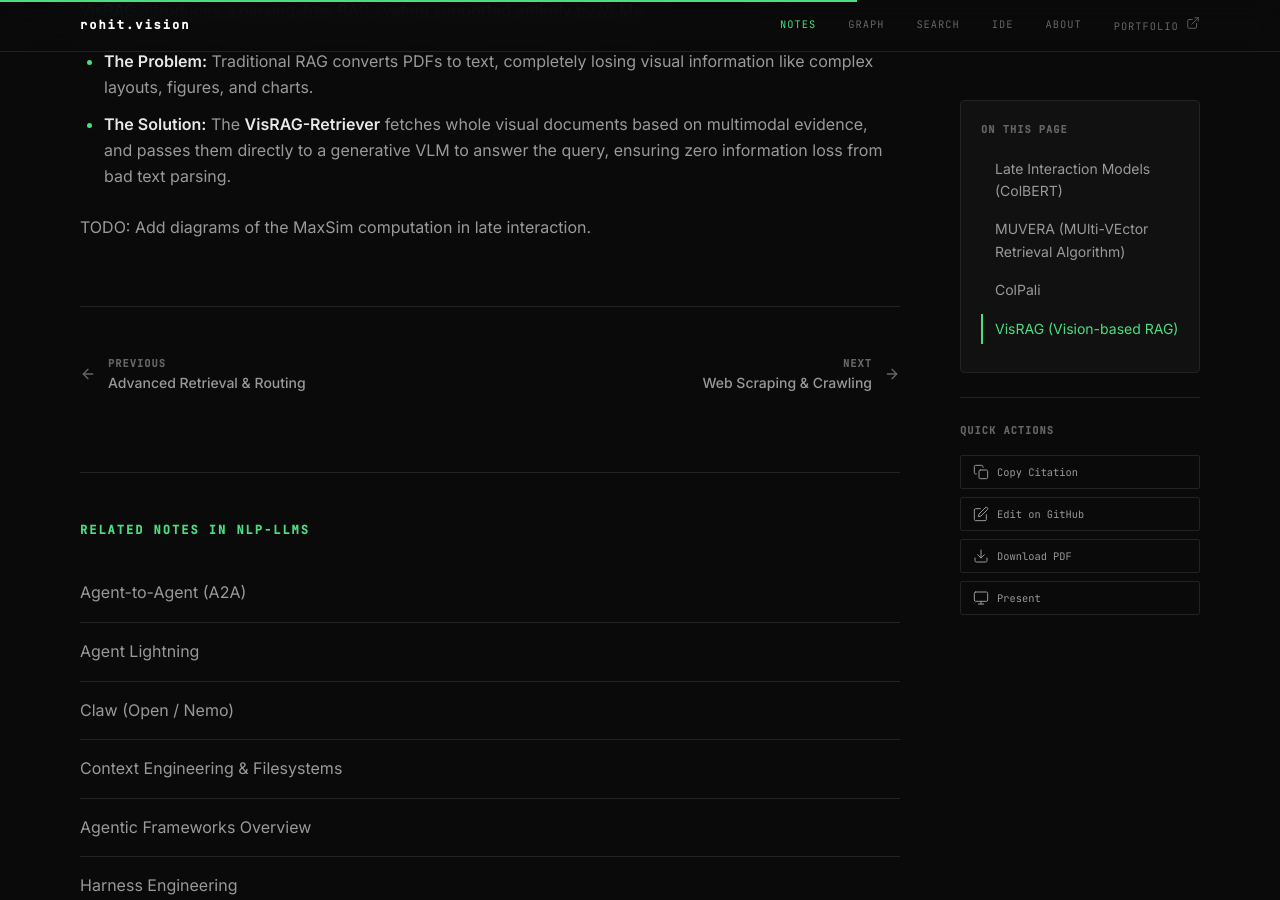
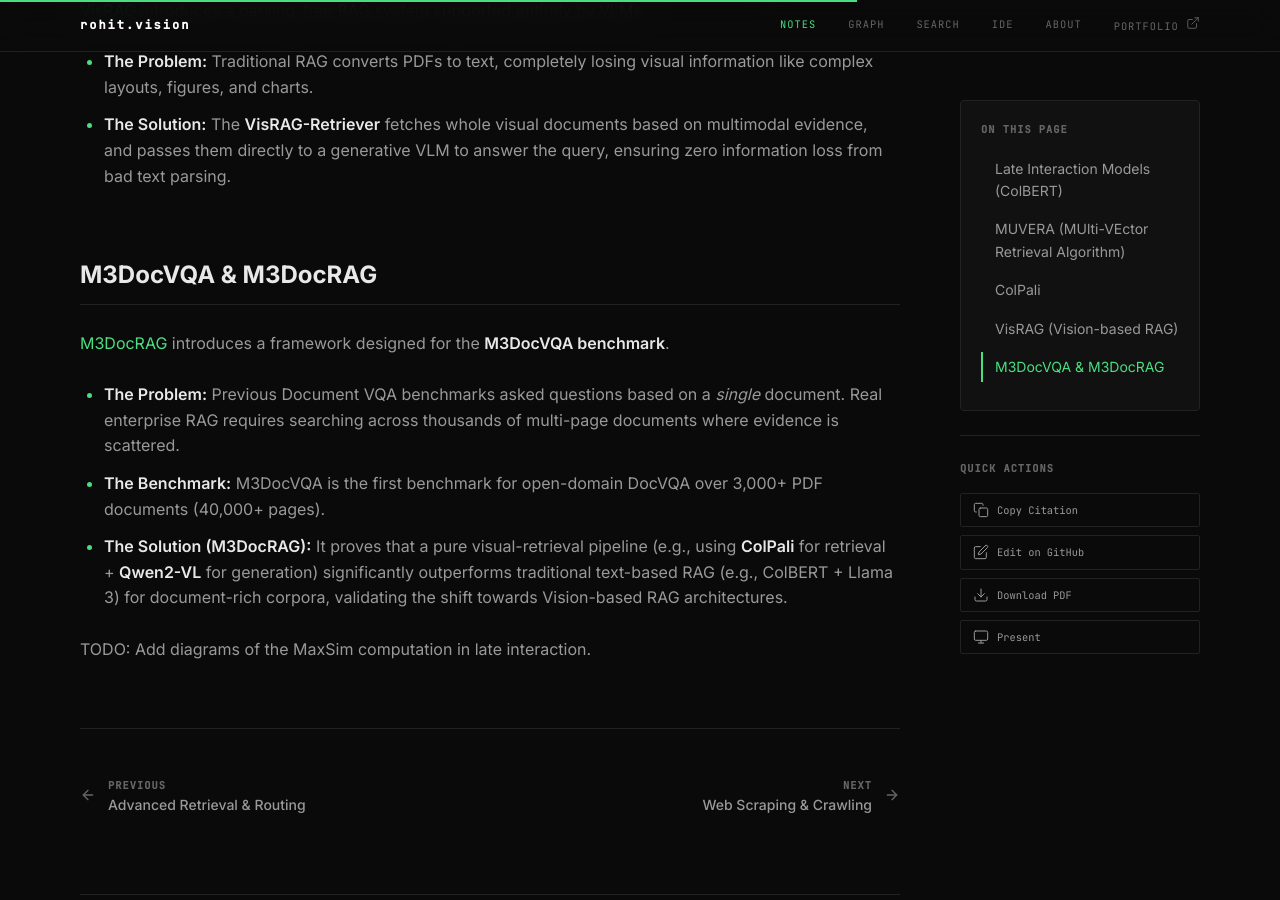
Before and after one commit to rokmr/blogs, a Jekyll site: the page built from _notes/nlp-llms/rag/vision-rag.md, in a window 1280 px wide and 900 px high, scrolled down 1639 px. Built offline with Jekyll 4.4.1, drawn with Linux system fonts in a browser that asks for light colours; nearby versions of some CDN libraries.

Commit message:
docs: add M3DocVQA benchmark and M3DocRAG to Vision RAG notes

```diff
--- a/_notes/nlp-llms/rag/vision-rag.md
+++ b/_notes/nlp-llms/rag/vision-rag.md
@@ -30,4 +30,10 @@ While late interaction models (like ColBERT) are highly accurate, searching acro
 - **The Problem:** Traditional RAG converts PDFs to text, completely losing visual information like complex layouts, figures, and charts.
 - **The Solution:** The **VisRAG-Retriever** fetches whole visual documents based on multimodal evidence, and passes them directly to a generative VLM to answer the query, ensuring zero information loss from bad text parsing.
 
+## M3DocVQA & M3DocRAG
+[M3DocRAG](https://github.com/bloomberg/m3docrag) introduces a framework designed for the **M3DocVQA benchmark**.
+- **The Problem:** Previous Document VQA benchmarks asked questions based on a *single* document. Real enterprise RAG requires searching across thousands of multi-page documents where evidence is scattered.
+- **The Benchmark:** M3DocVQA is the first benchmark for open-domain DocVQA over 3,000+ PDF documents (40,000+ pages).
+- **The Solution (M3DocRAG):** It proves that a pure visual-retrieval pipeline (e.g., using **ColPali** for retrieval + **Qwen2-VL** for generation) significantly outperforms traditional text-based RAG (e.g., ColBERT + Llama 3) for document-rich corpora, validating the shift towards Vision-based RAG architectures.
+
 TODO: Add diagrams of the MaxSim computation in late interaction.
```
